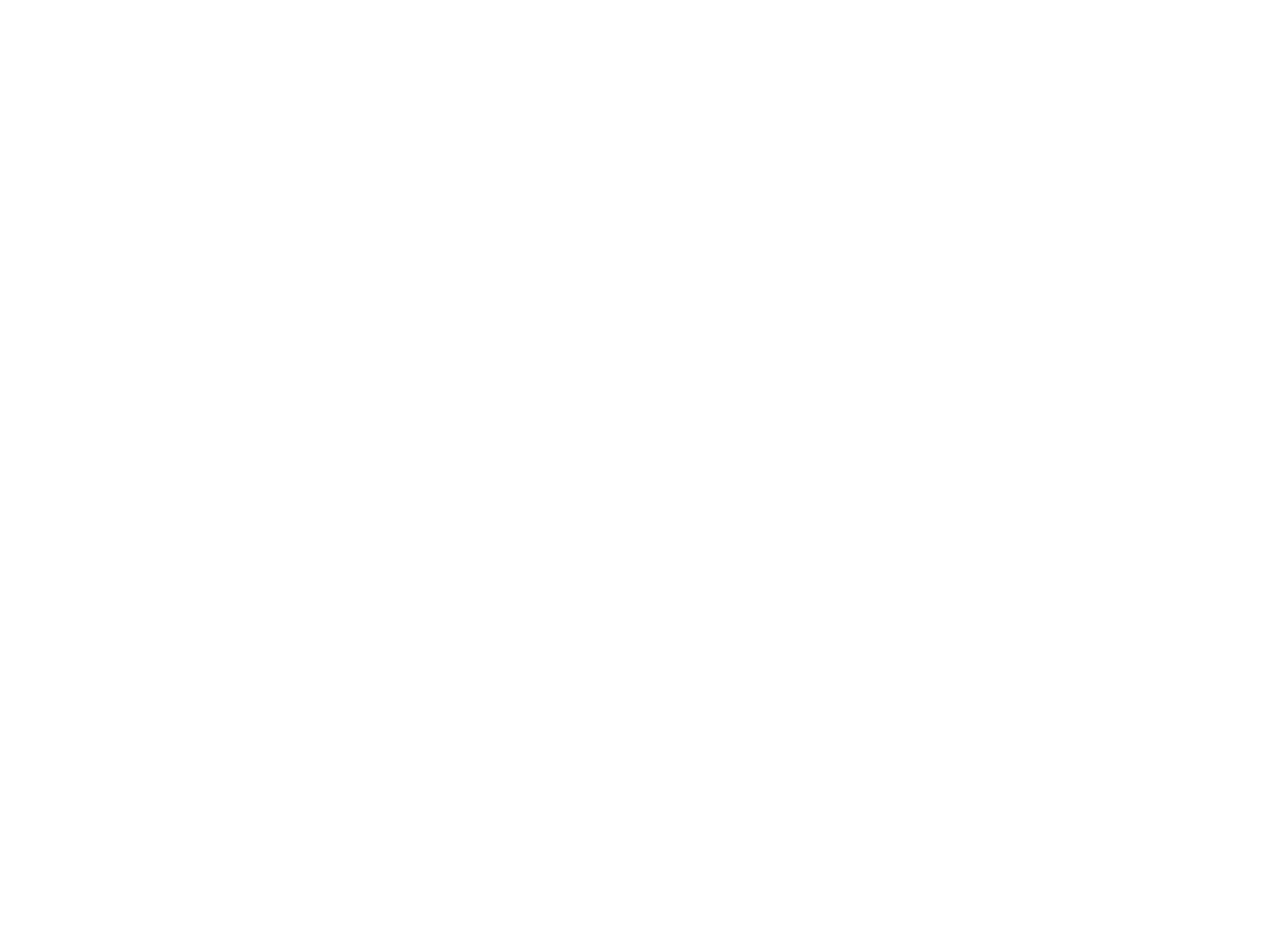
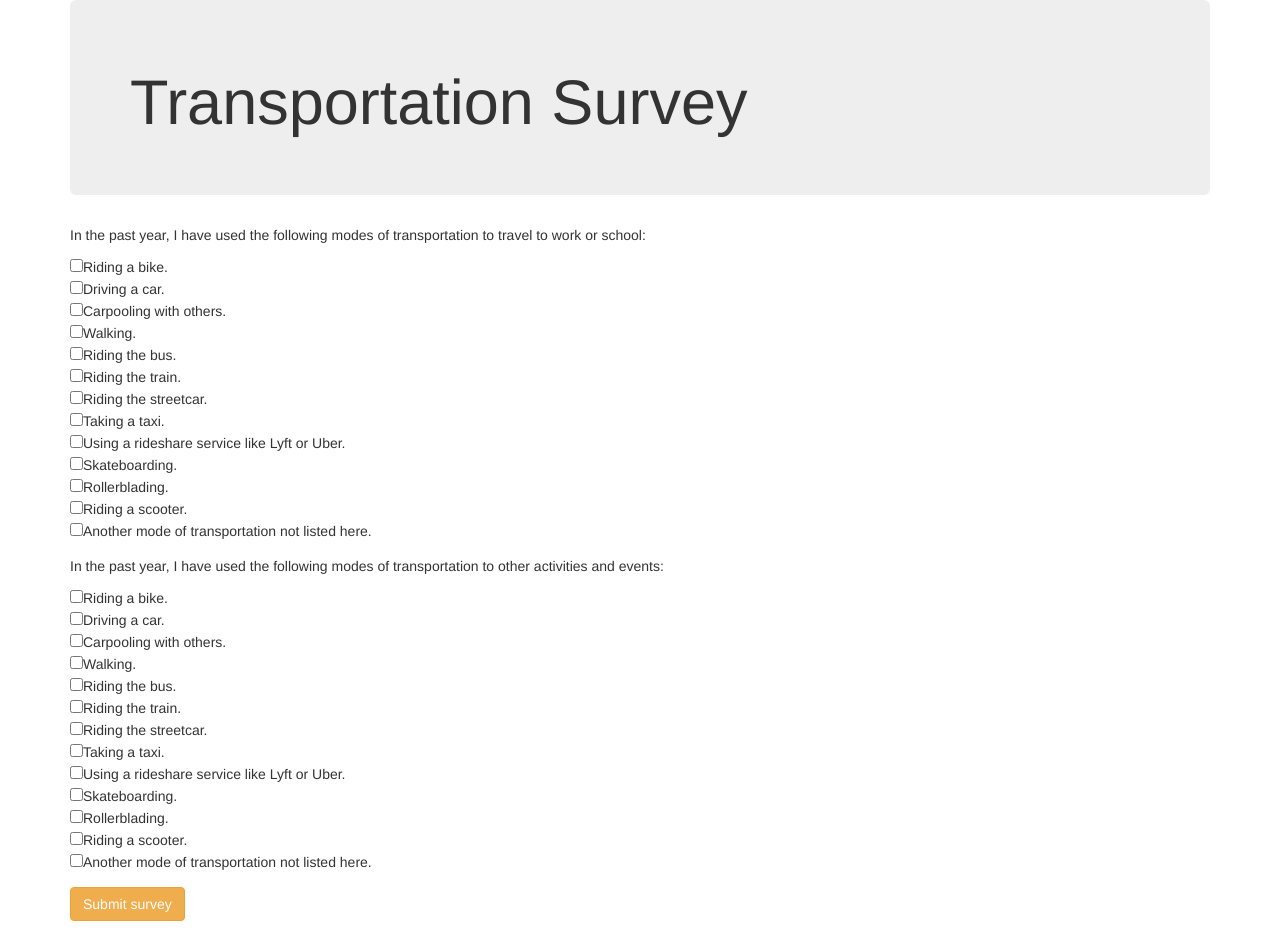
Before and after one commit to minhchan11/transportation-survey, a plain HTML site: page index.html in a window 1280 px wide. Before the commit the page ends 800 px from the top, so only its background shows below. Drawn offline with Linux system fonts and the light colour scheme.

Commit message:
Make webpage in HTML add css to hide #work-responses and #fun-responses

```diff
--- a/css/styles.css
+++ b/css/styles.css
@@ -0,0 +1,7 @@
+#work-responses {
+  display: none;
+}
+
+#fun-responses {
+  display: none;
+}
--- a/index.html
+++ b/index.html
@@ -10,7 +10,53 @@
 </head>
 <body>
   <div class="container">
+    <div class="jumbotron">
+      <h1>Transportation Survey</h1>
+    </div>
 
+    <form id="transportation-survey">
+      <div class="form-group">
+        <p>In the past year, I have used the following modes of transportation to travel to work or school:</p>
+        <input type="checkbox" name="work-transportation" value="bike">Riding a bike.<br>
+        <input type="checkbox" name="work-transportation" value="car">Driving a car.<br>
+        <input type="checkbox" name="work-transportation" value="carpool">Carpooling with others.<br>
+        <input type="checkbox" name="work-transportation" value="walk">Walking.<br>
+        <input type="checkbox" name="work-transportation" value="bus">Riding the bus.<br>
+        <input type="checkbox" name="work-transportation" value="train">Riding the train.<br>
+        <input type="checkbox" name="work-transportation" value="streetcar">Riding the streetcar.<br>
+        <input type="checkbox" name="work-transportation" value="taxi">Taking a taxi.<br>
+        <input type="checkbox" name="work-transportation" value="rideshare">Using a rideshare service like Lyft or Uber.<br>
+        <input type="checkbox" name="work-transportation" value="skateboard">Skateboarding.<br>
+        <input type="checkbox" name="work-transportation" value="rollerblade">Rollerblading.<br>
+        <input type="checkbox" name="work-transportation" value="scooter">Riding a scooter.<br>
+        <input type="checkbox" name="work-transportation" value="other">Another mode of transportation not listed here.<br>
+      </div>
+
+      <div class="form-group">
+        <p>In the past year, I have used the following modes of transportation to other activities and events:</p>
+        <input type="checkbox" name="fun-transportation" value="bike">Riding a bike.<br>
+        <input type="checkbox" name="fun-transportation" value="car">Driving a car.<br>
+        <input type="checkbox" name="fun-transportation" value="carpool">Carpooling with others.<br>
+        <input type="checkbox" name="fun-transportation" value="walk">Walking.<br>
+        <input type="checkbox" name="fun-transportation" value="bus">Riding the bus.<br>
+        <input type="checkbox" name="fun-transportation" value="train">Riding the train.<br>
+        <input type="checkbox" name="fun-transportation" value="streetcar">Riding the streetcar.<br>
+        <input type="checkbox" name="fun-transportation" value="taxi">Taking a taxi.<br>
+        <input type="checkbox" name="fun-transportation" value="rideshare">Using a rideshare service like Lyft or Uber.<br>
+        <input type="checkbox" name="fun-transportation" value="skateboard">Skateboarding.<br>
+        <input type="checkbox" name="fun-transportation" value="rollerblade">Rollerblading.<br>
+        <input type="checkbox" name="fun-transportation" value="scooter">Riding a scooter.<br>
+        <input type="checkbox" name="fun-transportation" value="other">Another mode of transportation not listed here.<br>
+      </div>
+      <button type="submit" class="btn btn-warning btn-large">Submit survey</button>
+    </form>
+    <span id="work-responses">
+      <p><b>You use the following methods of transportation to travel to work or school:</b></p>
+    </span>
+    <br>
+    <span id="fun-responses">
+      <p><b>You use the following methods of transportation to travel to other activities and events:</b></p>
+    </span>
   </div>
 </body>
 </html>
```
